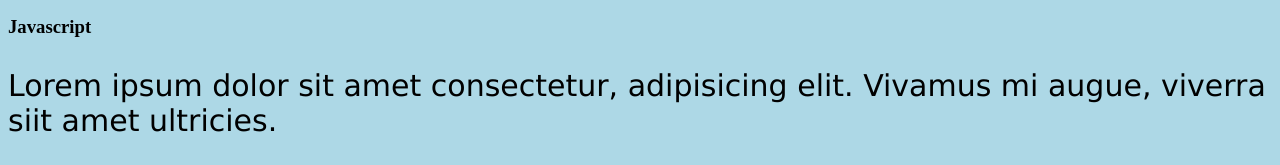
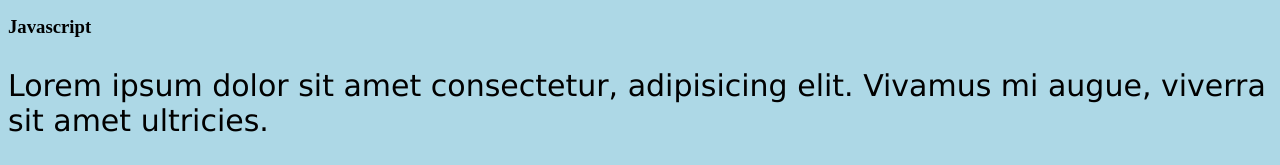
Before and after one commit to Kserhaja/Day18, a website: page ex09/index.html in a window 1280 px wide. Shown: the part 1027-1192 px from the top of the page. Drawn offline with Linux system fonts and the light colour scheme; files whose address does not match are found by name.

Commit message:
again all

```diff
--- a/ex09/index.html
+++ b/ex09/index.html
@@ -58,7 +58,7 @@
                 <img src="/ex10/img/logo_js.png" height="100px" width="100px">
                 <h3>Javascript</h3>
                 <p>Lorem ipsum dolor sit amet consectetur, adipisicing elit.
-                    Vivamus mi augue, viverra siit amet ultricies.</p>
+                    Vivamus mi augue, viverra sit amet ultricies.</p>
             </div>
         </div>
     </section>
```
